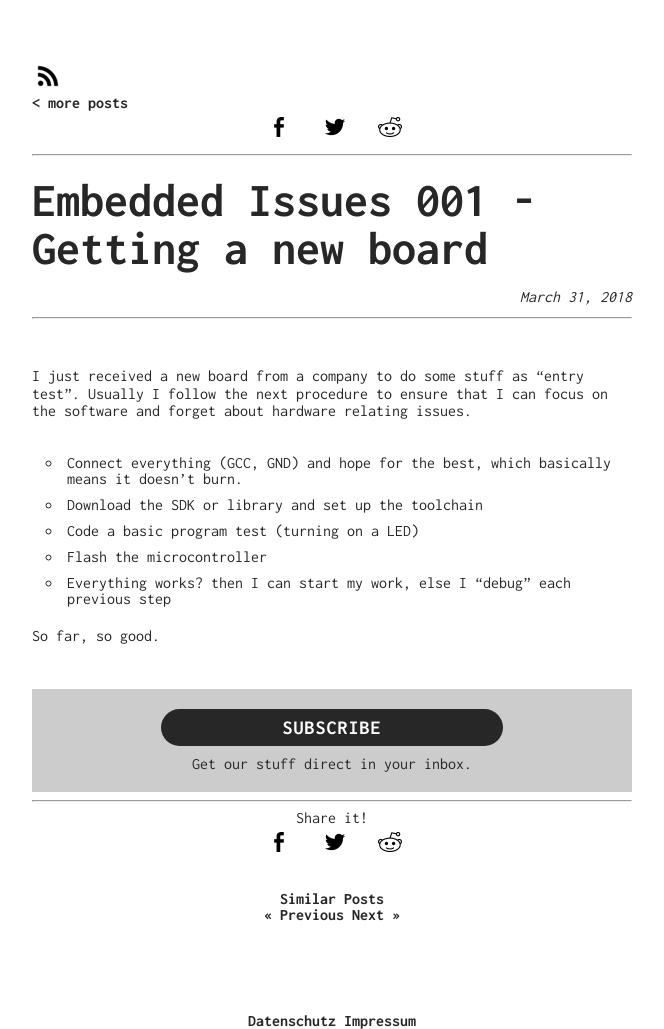
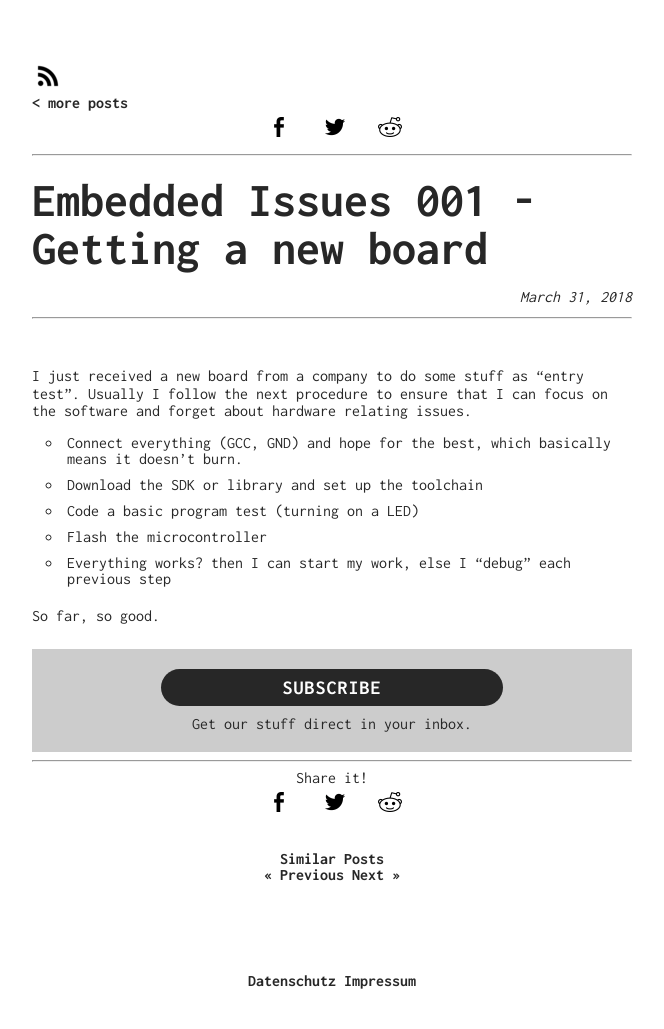
Before and after one commit to daleonpz/baremetallics, a Jekyll site: the page built from _posts/programming/2018-03-31-embedded-issues-001.md, in a window 1280 px wide. Shown: the whole page, without its empty margins (308-972 px from the left). Built offline with Jekyll 4.4.1, drawn with Linux system fonts in a browser that asks for light colours; a script that is not in the unit is left out; after the commit the page ends 989 px from its top, so only the background shows below that.

Commit message:
update space between paragraphs

```diff
--- a/assets/css/main.scss
+++ b/assets/css/main.scss
@@ -228,7 +228,7 @@ blockquote {
 			margin-bottom: 10px;
 		}
 		h2 {
-			font-size: 1.1em;
+			font-size: 1.4em;
 			font-weight: 700;
 			margin-top: 25px;
 			margin-bottom: 5px;
@@ -236,7 +236,7 @@ blockquote {
 		p {
 			font-size: 1em;
 			line-height: 110%;
-			margin-bottom: 40px;
+			margin-bottom: 20px;
 		}
 		a {
 			padding-bottom: 1px;
```
